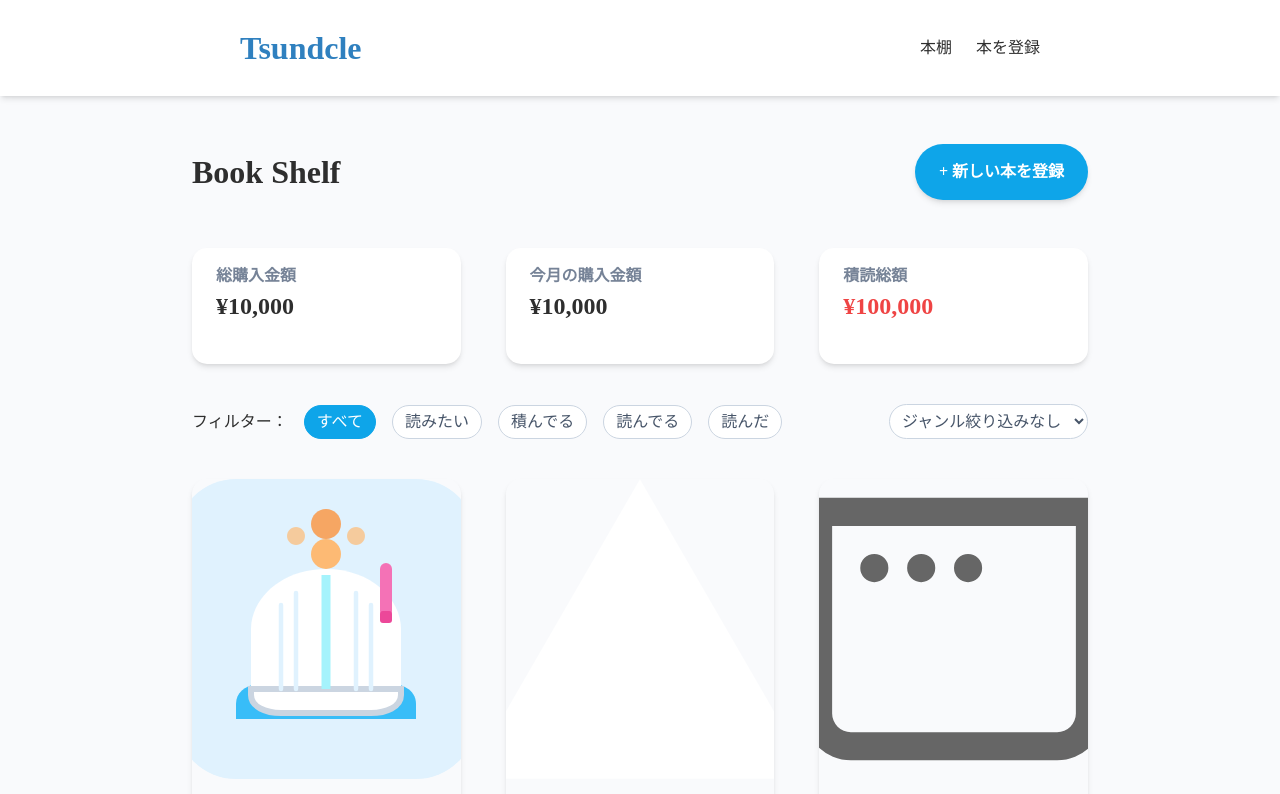
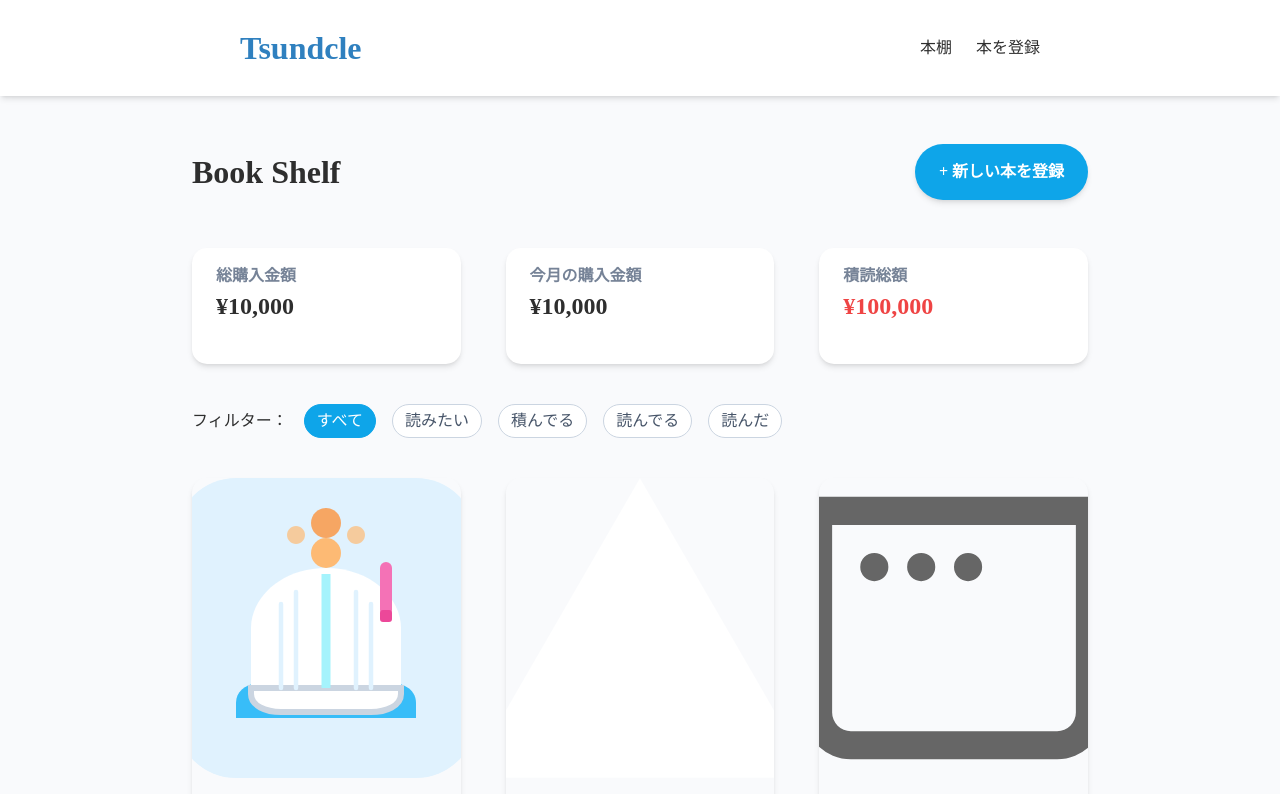
Before and after one commit to D-suke0614/tsundocle, a Next.js app: page / in a window 1280 px wide. Shown: the top 794 px of the page. Built offline with nearby package versions, Linux system fonts and the light colour scheme.

Commit message:
feat: ジャンルでのselect機能を未来送り

```diff
--- a/src/app/page.tsx
+++ b/src/app/page.tsx
@@ -50,6 +50,11 @@ export default function Home() {
     },
   ]
 
+  // todo: ジャンルでセレクトできるようにする
+  // const handleGenreChange = (e: React.ChangeEvent<HTMLSelectElement>) => {
+  //   console.log(e.target.value)
+  // }
+
   return (
     <div className={styles.contentWrapper}>
       <div className={styles.contentHeader}>
@@ -90,12 +95,18 @@ export default function Home() {
               </button>
             ))}
           </div>
-          <select name="genre" id="genre" className={styles.listFilterSelect}>
+          {/* todo: ジャンルでセレクトできるようにする */}
+          {/* <select
+            name="genre"
+            id="genre"
+            className={styles.listFilterSelect}
+            onChange={handleGenreChange}
+          >
             <option value="">ジャンル絞り込みなし</option>
             <option value="novel">小説</option>
             <option value="business">ビジネス</option>
             <option value="tech">技術書</option>
-          </select>
+          </select> */}
         </div>
 
         <div className={styles.listCardWrapper}>
```
